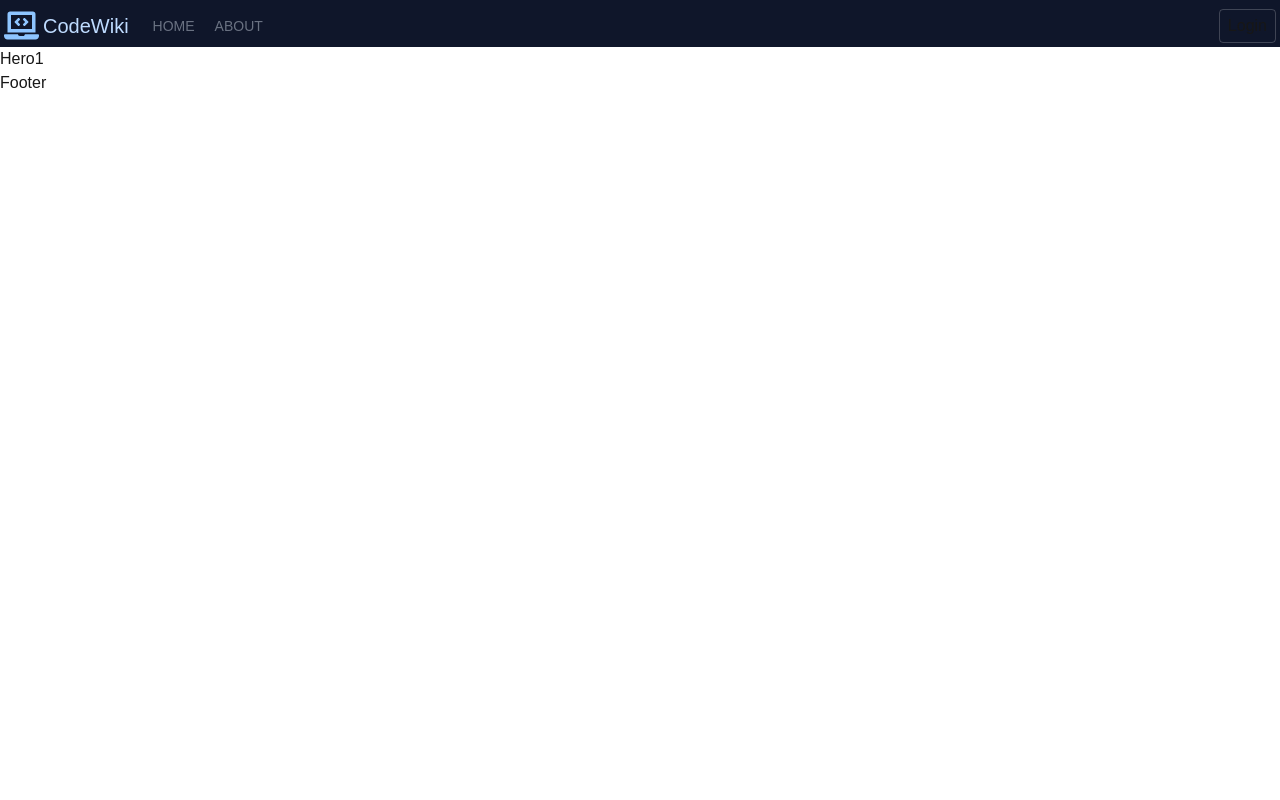
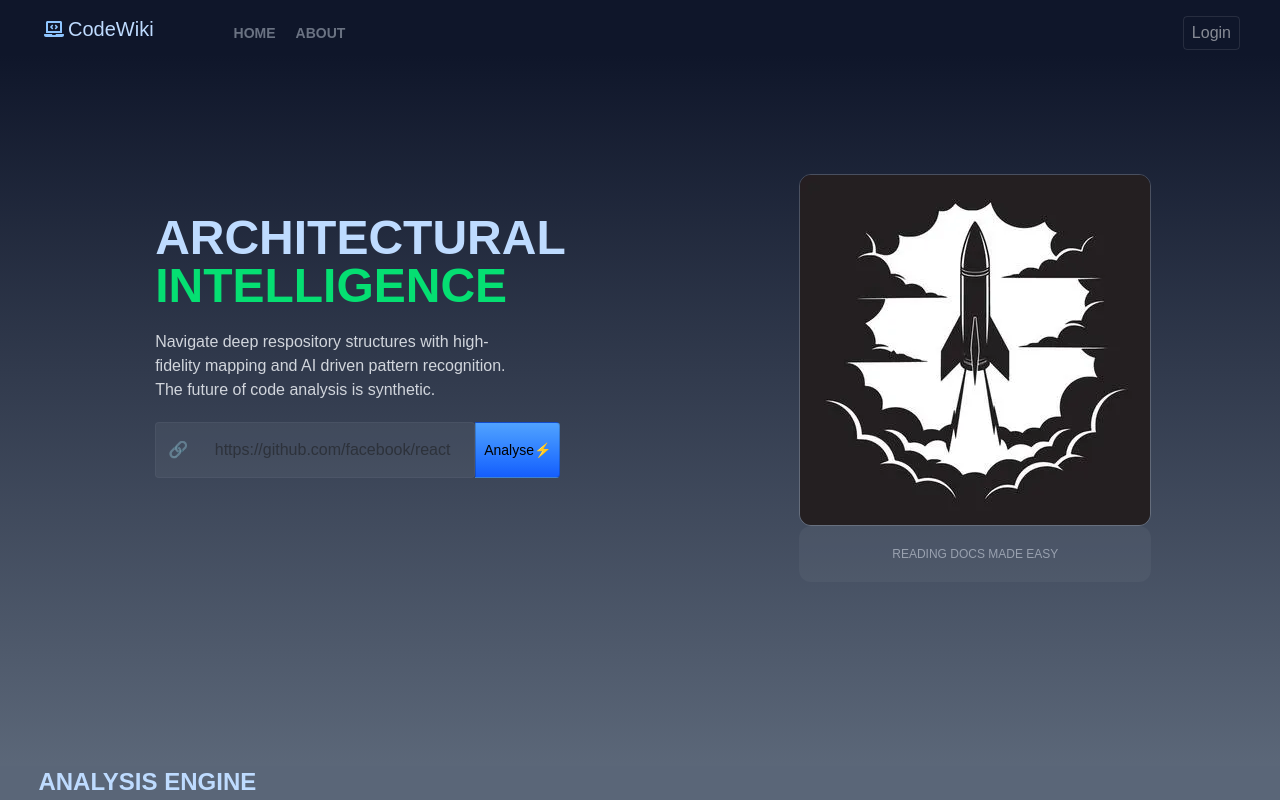
Before and after one commit to ayushbahuguna006-ctrl/Codemap-AI, a Next.js app: page / in a window 1280 px wide. Shown: the top 800 px of the page. Built offline with nearby package versions, Linux system fonts and the light colour scheme.

Commit message:
[FRONTEND]-Hero section 1 & 2 Layout

```diff
--- a/Components/Header.jsx
+++ b/Components/Header.jsx
@@ -4,24 +4,24 @@ import { FaLaptopCode } from "react-icons/fa";
 function Header() {
   return (
     <>
-      <div className='flex gap-10  p-1 pt-2 items-center justify-between bg-[#0F162A] '>
-        <div className='flex items-center gap-6'>
+      <div className='flex gap-10  p-1 pt-2 items-center justify-between md:pr-10 bg-[#0F162A] '>
+        <div className='flex items-center gap-9 md:gap-20 md:px-10 pl-2'>
           <div className='flex items-center gap-1'>
-            <FaLaptopCode className='text-blue-300' size={35} />
+            <FaLaptopCode className='text-blue-300'  size={20} />
             <p className='text-xl text-blue-200'>CodeWiki</p>
           </div>
 
-          <div className='flex text-sm text-gray-500 gap-5 '>
+          <div className='flex text-sm font-bold text-gray-500 gap-5 mt-2'>
             <div>
-              <p className='cursor-pointer'>HOME</p>
+              <p className='cursor-pointer hover:text-green-500'>HOME</p>
             </div>
             <div>
-              <p className='cursor-pointer'>ABOUT</p>
+              <p className='cursor-pointer hover:text-green-500'>ABOUT</p>
             </div>
           </div>
         </div>
         <div className='flex text-sm items-center gap-5'>
-          <div className='border rounded-sm text-base px-2 border-white/20  p-1 cursor-pointer hover:bg-blue-500'>
+          <div className='border rounded-sm text-base px-2 border-white/10 text-white/50 mt-2  p-1 cursor-pointer hover:bg-blue-500'>
             <p>Login</p>
           </div>
         </div>
--- a/Components/Hero1.jsx
+++ b/Components/Hero1.jsx
@@ -1,8 +1,34 @@
 import React from 'react'
+
 
 function Hero1() {
   return (
-    <div>Hero1</div>
+    <div className='h-fit md:flex justify-around md:pt-[20vh] pt-[10vh] pl-[3vw] bg-gradient-to-b from-[#0F162A] to-[#15263f]/70'>
+      <div>
+        <div className='text-3xl md:text-5xl flex flex-col'>
+            <p className='text-blue-200 font-semibold text-center md:text-start'>ARCHITECTURAL</p>
+            <p className='text-green-400 font-semibold text-center md:text-start'>INTELLIGENCE</p>
+        </div>
+        <div className='text-gray-300 text-center md:text-start mt-5 mr-2'>
+          <p>Navigate deep respository structures with high-</p>
+          <p>fidelity mapping and AI driven pattern recognition.</p>
+          <p>The future of code analysis is synthetic.</p>
+        </div>
+        <div className='mt-5 flex'>
+            <input type="text" className='border bg-gray-500/20 border-gray-500/20 outline-none md:h-[7vh] md:w-[25vw] h-[7vh] w-[70vw] rounded-sm p-3' placeholder='🔗      https://github.com/facebook/react' />
+            <button className='border font-medium rounded-r-sm text-sm border-black/20 text-black bg-gradient-to-b from-blue-400 to-blue-600 md:px-2 px-1  cursor-pointer'>Analyse⚡</button>
+        </div>
+      </div>
+      <div className='mt-10 md:mt-0 text-center mr-3'>
+        <img src="./rocket.webp" className='rounded-xl border border-white/20 md:-mt-10' alt="rocket-img" />
+        <div className='h-[7vh] rounded-xl bg-gray-500/20 flex items-center justify-center'>
+            <p className='text-xs text-gray-400'>READING DOCS MADE EASY</p>
+        </div>
+        <div className='md:h-[23vh] h-[10vh]'>
+
+        </div>
+      </div>
+    </div>
   )
 }
 
--- /dev/null
+++ b/Components/Hero2.jsx
@@ -0,0 +1,17 @@
+import React from 'react'
+
+function Hero2() {
+  return (
+    <div>
+        <div className='bg-[#15263f]/70 min-h-screen'>
+          <div className='flex justify-start  pl-[3vw]'>
+              <div className='text-center md:text-start  text-blue-200 font-semibold text-sm md:text-2xl'>
+                <p>ANALYSIS ENGINE</p>
+              </div>
+          </div>
+        </div>
+    </div>
+  )
+}
+
+export default Hero2
--- a/Components/Home.jsx
+++ b/Components/Home.jsx
@@ -2,12 +2,15 @@ import React from 'react'
 import Header from './Header'
 import Hero1 from './Hero1'
 import Footer from './Footer'
+import Hero2 from './Hero2'
+
 
 function HomeComponent() {
   return (
     <div>
         <Header/>
         <Hero1/>
+        <Hero2/>
         <Footer/>
     </div>
   )
```
Also changed, not shown: public/rocket.webp (added).
